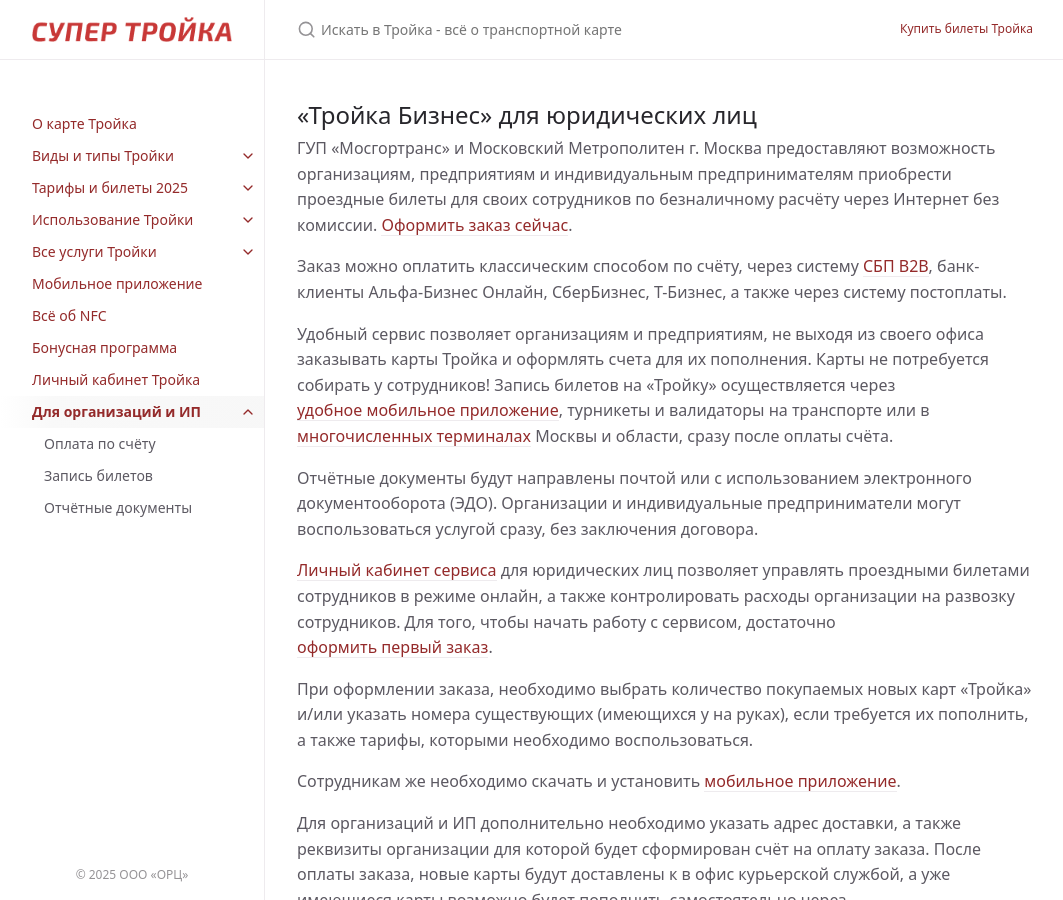
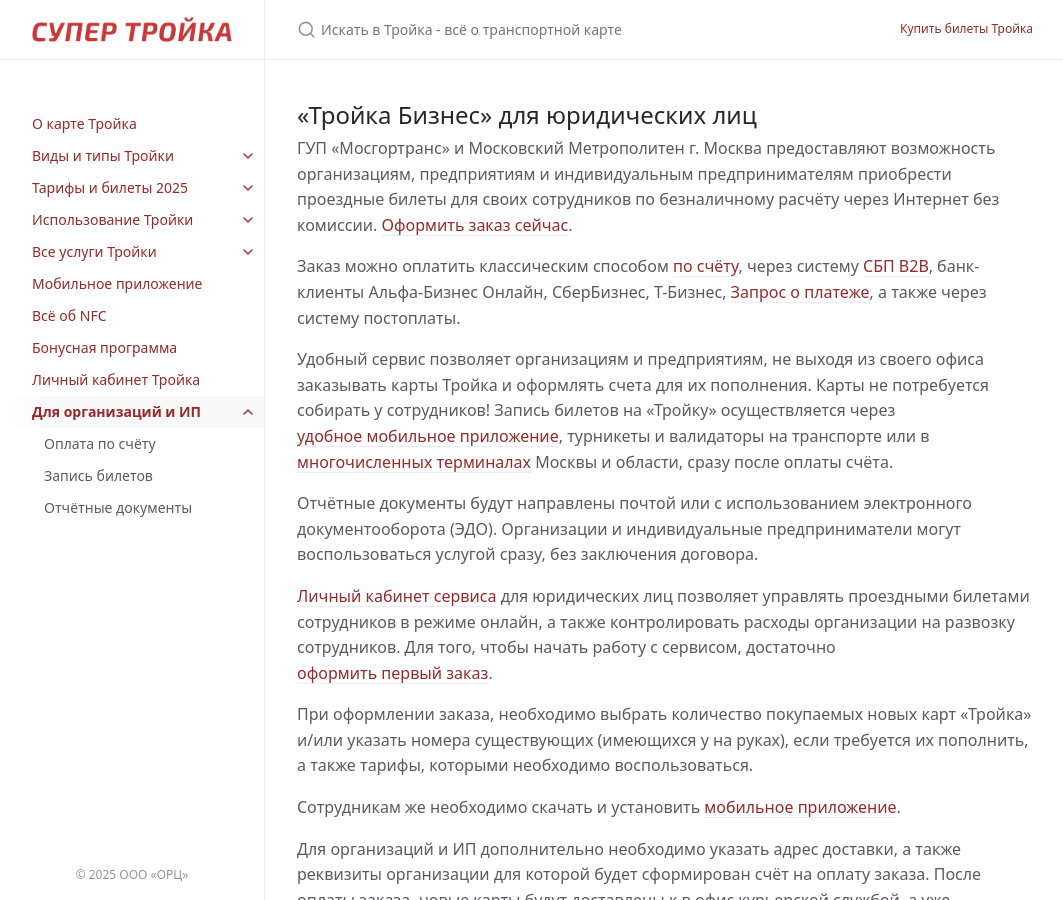
Before and after one commit to InvoiceBox/wiki.supertroika.ru, a Jekyll site: the page built from troika/business/business.md, in a window 1280 px wide and 900 px high. Shown: the whole window, without its empty margins (107-1170 px from the left). Built offline with Jekyll 4.4.1, drawn with Linux system fonts in a browser that asks for light colours; comment, search, counter and statistics services are not loaded.

Commit message:
Small fix

```diff
--- a/troika/business/business.md
+++ b/troika/business/business.md
@@ -13,8 +13,10 @@ date: 2025-06-06 13:21:00 +0300
 предприятиям и индивидуальным предпринимателям приобрести проездные билеты для своих сотрудников
 по безналичному расчёту через Интернет без комиссии. [Оформить заказ сейчас](https://troika.invoicebox.ru).
 
-Заказ можно оплатить классическим способом по счёту, через систему [СБП B2B](https://www.invoicebox.ru/ru/products/sbp-b2b),
-банк-клиенты Альфа-Бизнес Онлайн, СберБизнес, Т-Бизнес, а также через систему постоплаты.
+Заказ можно оплатить классическим способом [по счёту](https://www.invoicebox.ru/ru/products/payments-b2b),
+через систему [СБП B2B](https://www.invoicebox.ru/ru/products/sbp-b2b), банк-клиенты Альфа-Бизнес Онлайн,
+СберБизнес, Т-Бизнес, [Запрос о платеже](https://www.invoicebox.ru/ru/products/rtp), а также через систему
+постоплаты.
 
 Удобный сервис позволяет организациям и предприятиям, не выходя из своего офиса заказывать карты Тройка
 и оформлять счета для их пополнения. Карты не потребуется собирать у сотрудников! Запись билетов
@@ -41,6 +43,6 @@ date: 2025-06-06 13:21:00 +0300
 [многочисленные терминалы](https://troika.invoicebox.ru/terminals) Москвы и области.
 
 Для каждого заказа будут оформлены необходимые бухгалтерские отчётные документы. При оформлении
-первого заказа, также будут предоставлены имя пользователя и пароль для доступа в личный кабинет сервиса «Тройка Бизнес».
-В личном кабинете возможно управлять приобретёнными картами, оплаченными билетами, а также получать
-иные сведения по совершённым заказам.
+первого заказа, также будут предоставлены имя пользователя и пароль для доступа в личный кабинет сервиса
+«Тройка Бизнес». В личном кабинете возможно управлять приобретёнными картами, оплаченными билетами,
+а также получать иные сведения по совершённым заказам.
```
Also changed, not shown: other parts of troika/business/business.md (+1 -1 lines), troika/business/docs.md (line endings or trailing spaces).
